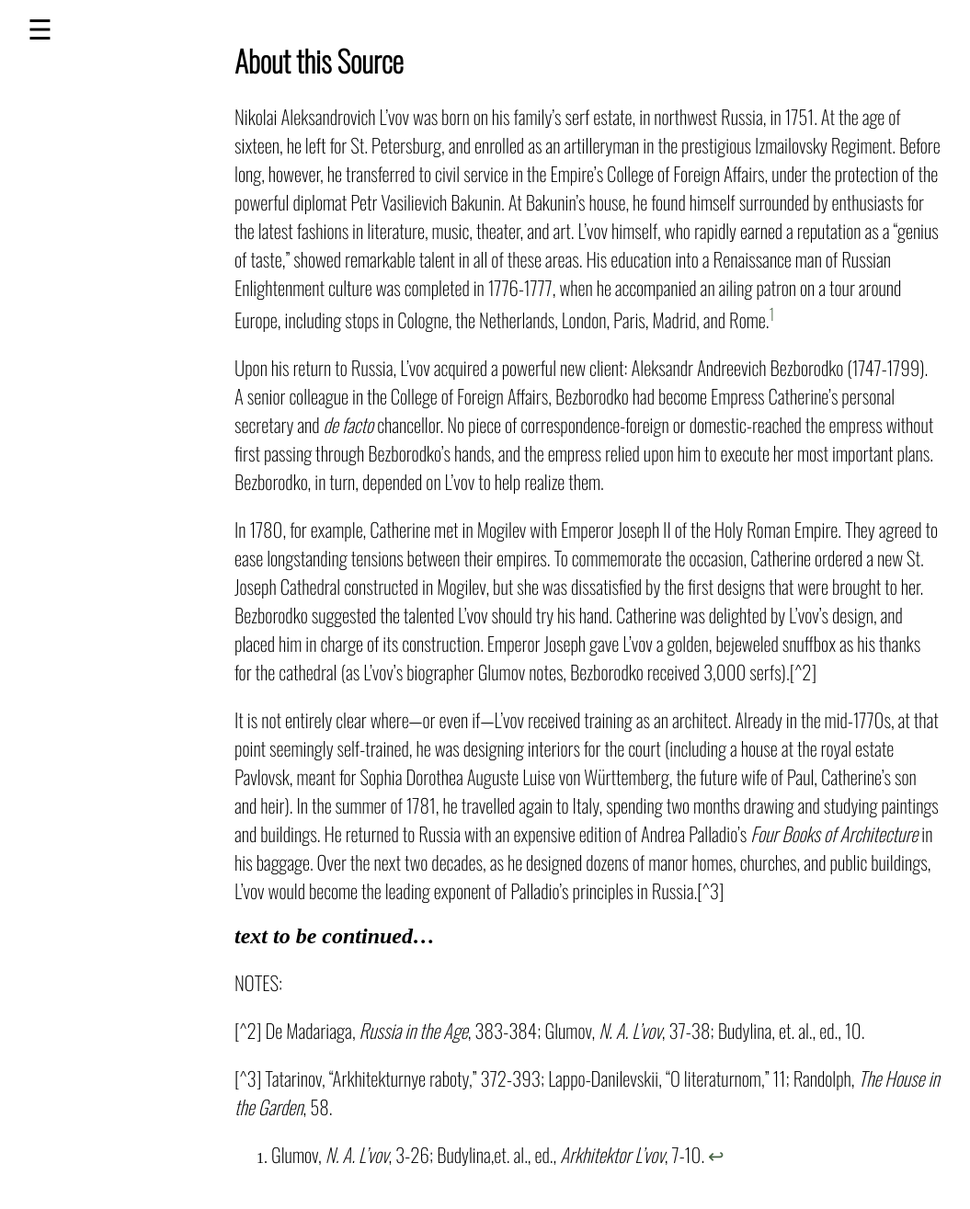
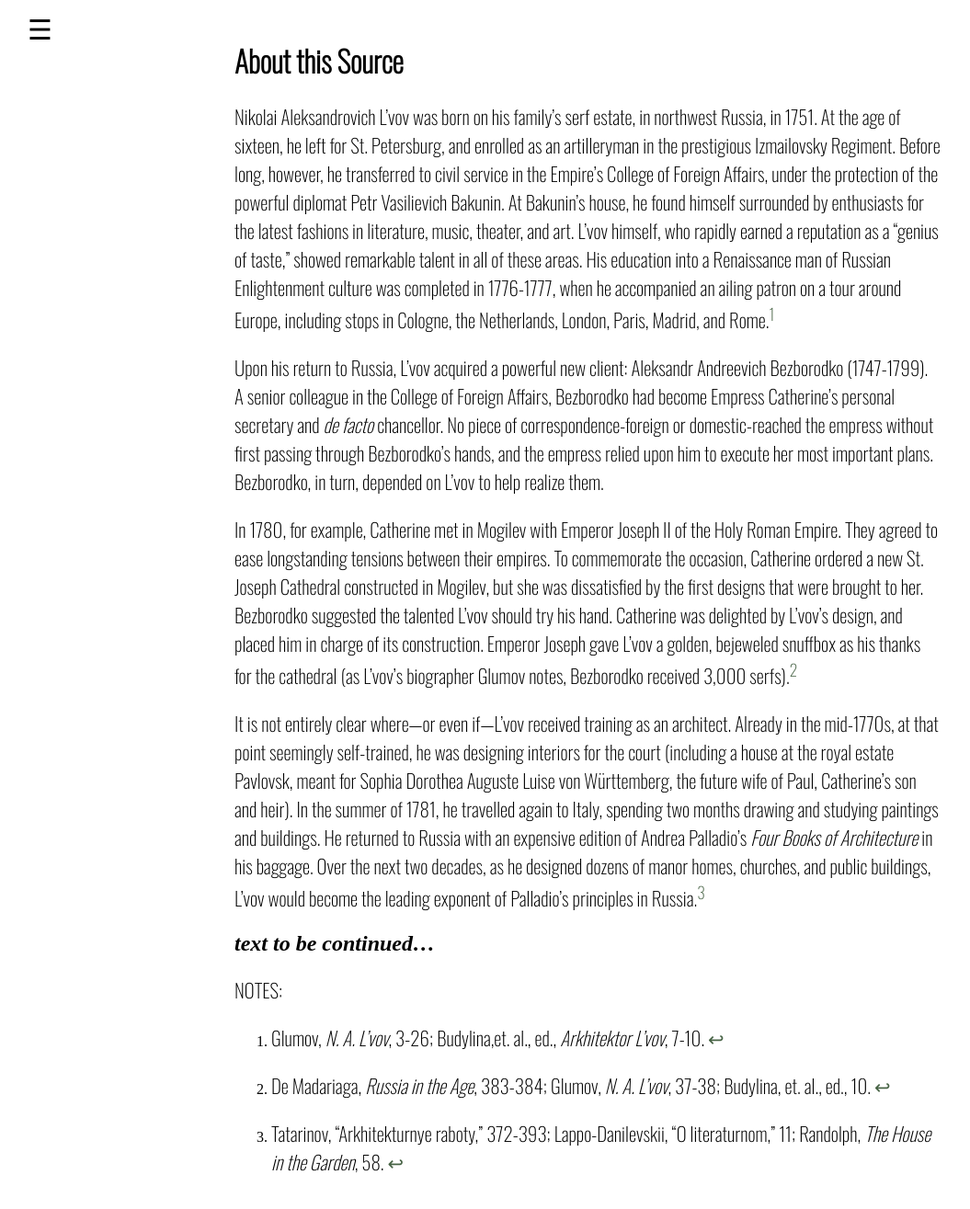
Before and after one commit to jwr12/imperial_russian_post_office_1782, a Jekyll site: the page built from 003_about_the_source.md, in a window 1280 px wide and 1400 px high, scrolled down 193 px. Shown: the top 1315 px of the window at 92% size, without its empty margins (1-1056 px from the left). Built offline with Jekyll 4.4.1, drawn with Linux system fonts in a browser that asks for light colours.

Commit message:
Update 003_about_the_source.md

```diff
--- a/003_about_the_source.md
+++ b/003_about_the_source.md
@@ -20,6 +20,6 @@ NOTES:
 
 [^1]: Glumov, *N. A. L'vov*, 3-26; Budylina,et. al., ed., *Arkhitektor L'vov*, 7-10.
 
-[^2]  De Madariaga, *Russia in the Age*, 383-384; Glumov, *N. A. L'vov*, 37-38; Budylina, et. al., ed., 10.
+[^2]:  De Madariaga, *Russia in the Age*, 383-384; Glumov, *N. A. L'vov*, 37-38; Budylina, et. al., ed., 10.
 
-[^3] Tatarinov, "Arkhitekturnye raboty," 372-393; Lappo-Danilevskii, "O literaturnom," 11; Randolph, *The House in the Garden*, 58.
+[^3]: Tatarinov, "Arkhitekturnye raboty," 372-393; Lappo-Danilevskii, "O literaturnom," 11; Randolph, *The House in the Garden*, 58.
```
